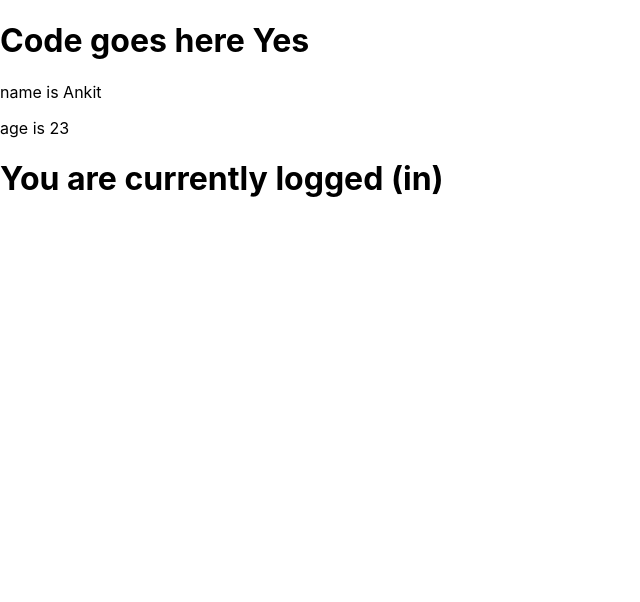
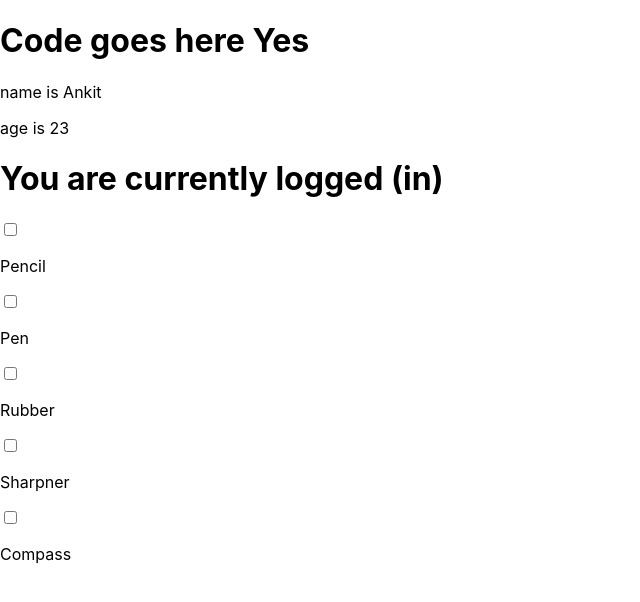
Before and after one commit to ankitdubey987/100DaysOfChallenge, a React (Create React App) app in the folder my-app/: page / in a window 1280 px wide. Shown: the top 602 px of the page, without its empty margins (0-640 px from the left). Built offline with nearby package versions, Linux system fonts and the light colour scheme.

Commit message:
working with states and created a todolist and passed it to states of MyApp component

```diff
--- a/my-app/src/App.js
+++ b/my-app/src/App.js
@@ -1,21 +1,10 @@
-import React from "react"
+import {React,Component} from "react"
 import './App.css';
+import Todo from './components/Todo'
+import  products  from "./productsData";
 
-// function App() {
-//   const todoList = products.map((item)=>{
-//     return <TodoItem key={item.id} item={item} />
-//   })
-//   const mycomp = products.map((item)=>{
-//     return <Product key={item.id} name={item.name} price={item.price} description={item.description} />
-//   });
-//   return (
-//    <div>
-//      {todoList}
-//    </div>
-//   );
-// }
 
-class App extends React.Component{
+class App extends Component{
 
   constructor(){
     super()
@@ -25,17 +14,21 @@ class App extends React.Component{
   }
 
   render() {
+    let allTodos = products.map((item)=>{
+      return <Todo key={item.id} item={item}/>
+    })
     return (
       <div>
         <h1>Code goes here {this.state.answer}</h1>
         <Age />
         <Login />
+        <MyApp todos={allTodos}/>
       </div>
     )
   }
 }
 
-class Age extends React.Component{
+class Age extends Component{
   constructor(){
     super()
     this.state={
@@ -54,7 +47,7 @@ class Age extends React.Component{
   }
 }
 
-class Login extends React.Component{
+class Login extends Component{
   constructor(){
     super()
     this.state={
@@ -80,4 +73,20 @@ class Login extends React.Component{
   }
 }
 
+class MyApp extends Component{
+  constructor(props){
+    super(props)
+    this.state={
+      todoItems:[this.props.todos]
+    }
+  }
+
+  render(){
+    return(
+      <div className='MyApp'>
+        {this.state.todoItems}
+      </div>
+    )
+  }
+}
 export default App;
--- /dev/null
+++ b/my-app/src/components/Todo.js
@@ -0,0 +1,10 @@
+import { React } from "react";
+
+export default function Todo(params) {
+    return(
+        <div className='todo-items'>
+            <input type='checkbox' />
+            <p>{params.item.name}</p>
+        </div>
+    )
+}
```
